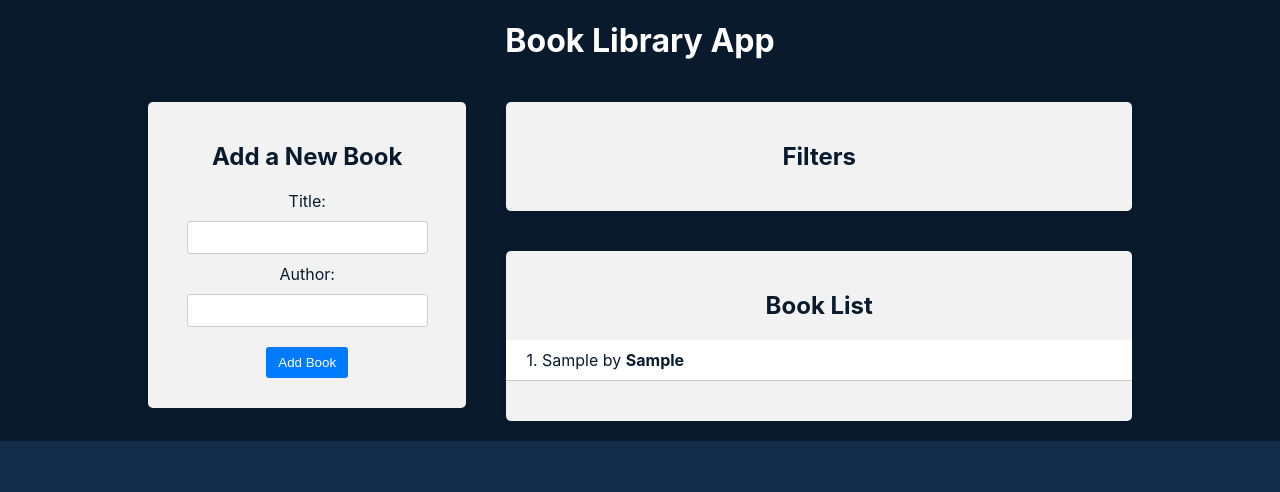
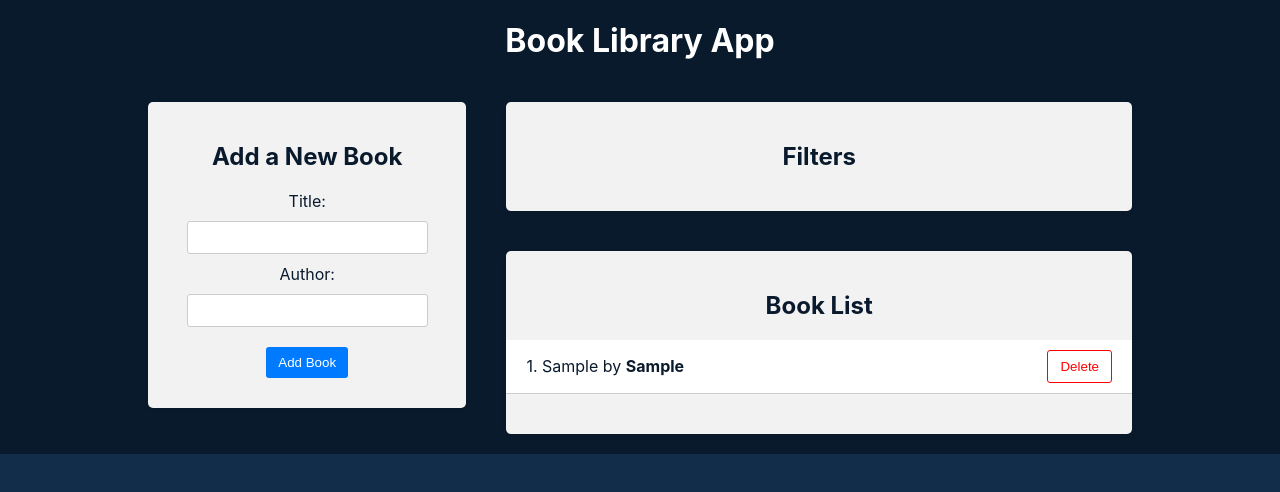
Before and after one commit to taraslicoev-ui/book-library-app, a React (Create React App) app in the folder frontend/: page / in a window 1280 px wide. Both pictures are taken after typing "Sample", "Sample" into the empty fields and a click on the button "Add Book". Shown: the top 492 px of the page. Built offline with nearby package versions, Linux system fonts and the light colour scheme.

Commit message:
Delete book by id

```diff
--- a/frontend/src/components/BookList/BookList.js
+++ b/frontend/src/components/BookList/BookList.js
@@ -1,9 +1,18 @@
 import { useSelector} from 'react-redux'
+import { useDispatch } from 'react-redux'
+import { deleteBook } from '../../redux/books/actionCreators'
 import './BookList.css'
 
 const BookList = () => {
   const books = useSelector((state) => state.books)
+  const dispatch = useDispatch()
+
+  const handleDeleteBook = (id) => {
+    dispatch(deleteBook(id))
+  }
+
   return (
+
     <div className="app-block book-list">
       <h2>Book List</h2>
       {books.length === 0 ? (
@@ -15,6 +24,11 @@
               <div className="book-info">
                 {++i}. {book.title} by <strong>{book.author}</strong>
               </div>
+              <div className="book-actions">
+                <button onClick={() => handleDeleteBook(book.id)}>
+                  Delete
+                </button>
+              </div>
             </li>
           ))}
         </ul>
--- a/frontend/src/redux/books/actionCreators.js
+++ b/frontend/src/redux/books/actionCreators.js
@@ -6,3 +6,10 @@
     payload: newBook
   }
 }
+
+export const deleteBook = (id) => {
+  return {
+    type: a.DELETE_BOOK,
+    payload: id
+  }
+}
--- a/frontend/src/redux/books/actionsTypes.js
+++ b/frontend/src/redux/books/actionsTypes.js
@@ -1 +1,2 @@
 export const ADD_BOOK = 'ADD_BOOK'
+export const DELETE_BOOK = 'DELETE_BOOK'
--- a/frontend/src/redux/books/reducer.js
+++ b/frontend/src/redux/books/reducer.js
@@ -6,6 +6,8 @@
   switch (action.type) {
     case a.ADD_BOOK:
       return [...state, action.payload]
+    case a.DELETE_BOOK:
+      return state.filter((book) => book.id !== action.payload)
     default:
       return state
   }
```
